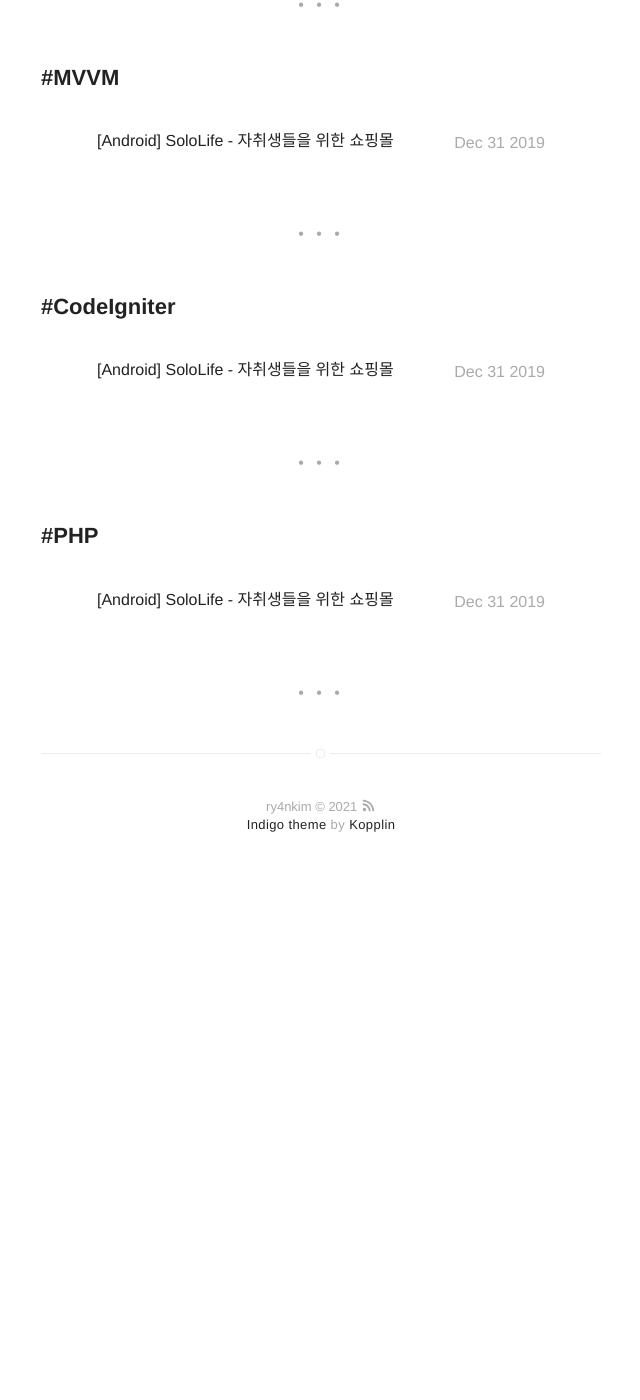
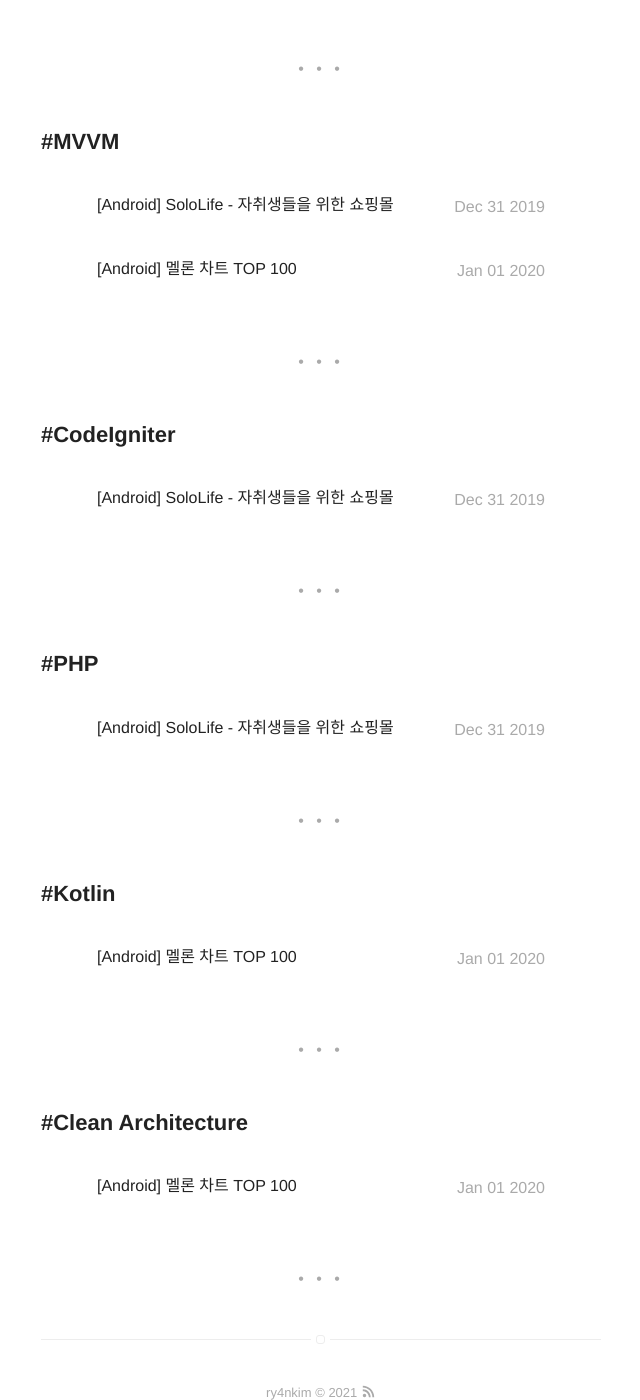
Before and after one commit to ry4nkim/ry4nkim.github.io, a Jekyll site: the page built from tags.html, in a window 1280 px wide and 1400 px high, scrolled down 5502 px. Shown: the whole window, without its empty margins (319-959 px from the left). Built offline with Jekyll 4.4.1, drawn with Linux system fonts in a browser that asks for light colours; before the commit the page ends 6398 px from its top, so only the background shows below that; some of the changed text lies outside the part shown.

Commit message:
211121. ry4nkim. Add post - [Android] 멜론 차트 TOP 100

```diff
--- a/_posts/2018-04-25-android-movie-rank.markdown
+++ b/_posts/2018-04-25-android-movie-rank.markdown
@@ -26,7 +26,7 @@ author: ry4nkim
 Github: https://github.com/ry4nkim/android-movie-rank
 
 ### Description:
-Jsoup 라이브러리를 사용하여 메가박스 웹페이지를 파싱해서 MVP(Model-View-Presenter) 디자인 패턴으로 개발한 메가박스 영화 순위 안드로이드 앱입니다.
+Jsoup 라이브러리를 사용하여 메가박스 웹사이트를 파싱해서 MVP(Model-View-Presenter) 디자인 패턴으로 개발한 메가박스 영화 순위 안드로이드 앱입니다.
 
 ### Screenshot:
 <br>
--- /dev/null
+++ b/_posts/2020-01-01-android-melon-chart-top-100.markdown
@@ -0,0 +1,36 @@
+---
+title: "[Android] 멜론 차트 TOP 100"
+layout: post
+date: '2020-01-01 00:00:01'
+tag:
+- Android
+- Kotlin
+- Clean Architecture
+- MVVM
+image: "/assets/images/profile-round.png"
+headerImage: true
+projects: true
+hidden: true
+description: Jsoup 라이브러리를 사용하여 멜론 웹사이트를 파싱해서 개발한 멜론 차트 TOP 100 안드로이드 앱으로, Clean Architecture와 MVVM(Model-View-ViewModel) 디자인 패턴을 적용하였습니다.
+category: project
+author: ry4nkim
+---
+
+# Android : 멜론 차트 TOP 100
+
+<p>
+  <img src="https://img.shields.io/badge/Android-6bd388?style=flat-square&logo=Android&logoColor=white"/>&nbsp;
+  <img src="https://img.shields.io/badge/Kotlin-7F52FF?style=flat-square&logo=Kotlin&logoColor=white"/>&nbsp;
+</p>
+
+### Description:
+Jsoup 라이브러리를 사용하여 멜론 웹사이트를 파싱해서 개발한 멜론 차트 TOP 100 안드로이드 앱으로, Clean Architecture와 MVVM(Model-View-ViewModel) 디자인 패턴을 적용하였습니다.
+
+### Screenshot:
+<br>
+<p align="center">
+  <img src="/assets/images/android-melon-chart-top-100/1.png" width="180">
+  <img src="/assets/images/android-melon-chart-top-100/2.png" width="180">
+  <img src="/assets/images/android-melon-chart-top-100/3.png" width="180">
+</p>
+<br>
```
Also changed, not shown: about.md (+3 -3 lines), assets/images/android-melon-chart-top-100/1.png (added), assets/images/android-melon-chart-top-100/2.png (added), assets/images/android-melon-chart-top-100/3.png (added), 1 other file.
